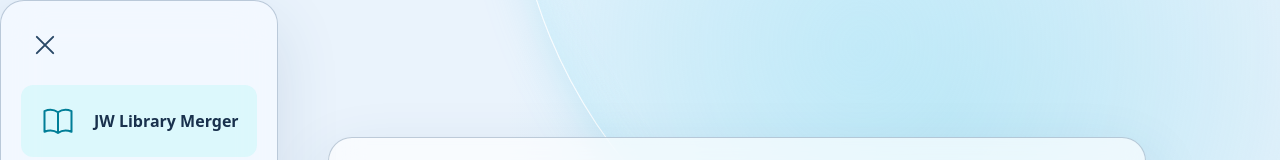
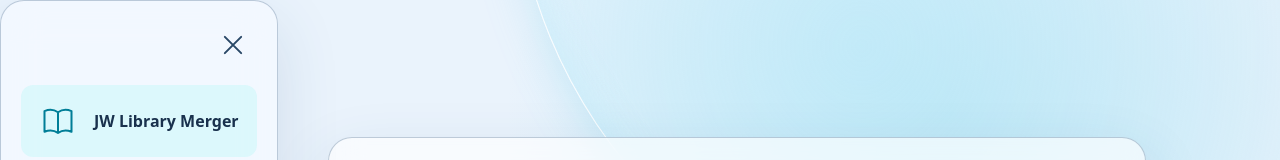
Before and after one commit to MalcolmK/toolbox, a React (Vite) app: page / in a window 1280 px wide. Shown: the top 160 px of the page. Built offline with nearby package versions, Linux system fonts and the light colour scheme.

Commit message:
Fix menu button

```diff
--- a/package.json
+++ b/package.json
@@ -1,7 +1,7 @@
 {
   "name": "library-merger-toolbox",
   "private": true,
-  "version": "0.1.15",
+  "version": "0.1.16",
   "type": "module",
   "engines": {
     "node": "^20.19.0 || >=22.12.0"
--- a/src/App.module.css
+++ b/src/App.module.css
@@ -42,6 +42,10 @@
   border-radius: var(--radius-control);
   background: transparent;
   color: var(--color-text-secondary);
+}
+
+.closeButton {
+  align-self: flex-end;
 }
 
 .closeButton svg,
```
Also changed, not shown: 2 other files (tests, documents, lock files or other folders).
